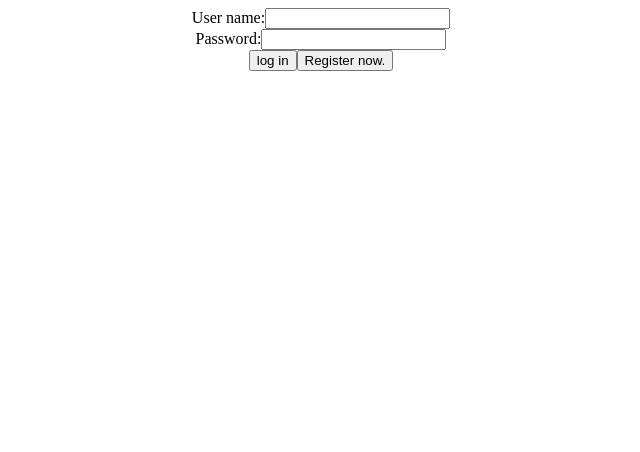
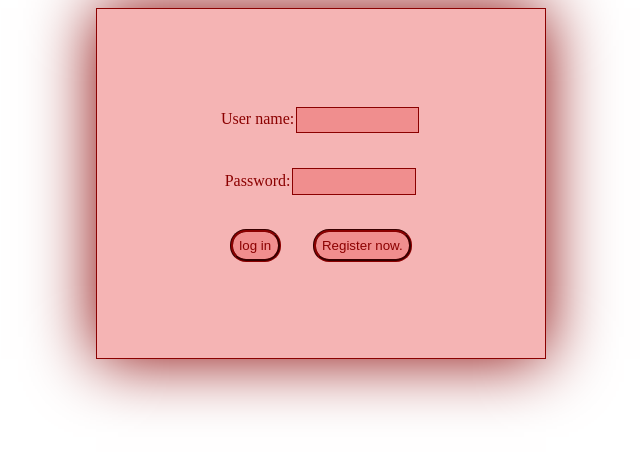
Before and after one commit to CatalinaSorina/Insta-with-React, a React (Create React App) app: page / in a window 1280 px wide. Shown: the top 452 px of the page, without its empty margins (319-959 px from the left). Built offline with nearby package versions, Linux system fonts and the light colour scheme.

Commit message:
log style

```diff
--- a/src/components/Log/Log.css
+++ b/src/components/Log/Log.css
@@ -0,0 +1,56 @@
+.login {
+    display: flex;
+    flex-direction: column;
+    justify-content: center;
+    align-items: center;
+    margin:auto;
+    padding: 5rem;
+    width: 18rem;
+    background-color: rgba(235, 106, 106, 0.5);
+    border:0.1rem solid darkred;
+    box-shadow: 0 0 4rem darkred;
+}
+
+.credinals {
+    margin:1rem;
+    font:1rem cursive;
+    color: darkred;
+}
+
+.credinals input {
+    width: 7rem;
+    background-color: rgba(235, 106, 106, 0.5);
+    border:0.1rem solid darkred;
+    color:darkred;
+    margin:0.1rem;
+    padding: 0.3rem;
+    outline-color: rgb(255, 217, 49);
+}
+
+.logBt {
+    padding: 0.4rem;
+    border-radius: 1rem;
+    border:0.2rem groove darkred;
+    background-color:rgba(235, 106, 106, 0.5);
+    color:darkred;
+    margin:1rem;
+    outline: none;
+}
+.logBt:hover {
+    background-color: rgb(94, 17, 17);
+    color:rgb(255, 217, 49);
+}
+
+.regNowBt {
+    padding: 0.4rem;
+    border-radius: 1rem;
+    border:0.2rem groove darkred;
+    background-color:rgba(235, 106, 106, 0.5);
+    color:darkred;
+    margin:1rem;
+    outline: none;
+}
+.regNowBt:hover {
+    background-color: rgb(94, 17, 17);
+    color:rgb(255, 217, 49);
+}
--- a/src/components/Log/Log.js
+++ b/src/components/Log/Log.js
@@ -1,4 +1,6 @@
 import React from 'react';
+
+import './Log.css';
 
 class Log extends React.Component {
     constructor(){
@@ -20,16 +22,18 @@ class Log extends React.Component {
     render() {
         return (
             <div className="login">
-                <div>
+                <div className="credinals">
                     <label>User name:</label>
-                    <input id="user" onChange={this.setUser}/>
+                    <input onChange={this.setUser}/>
+                </div>
+                <div className="credinals">
+                    <label>Password:</label>
+                    <input onChange={this.setPass}/>
                 </div>
                 <div>
-                    <label>Password:</label>
-                    <input id="pass" onChange={this.setPass}/>
+                    <button className="logBt" onClick={()=>this.props.log(this.state.username)}>log in</button>
+                    <button className="regNowBt" onClick={this.props.registerNow}>Register now.</button>
                 </div>
-                <button className="logBt" onClick={()=>this.props.log(this.state.username)}>log in</button>
-                <button onClick={this.props.registerNow}>Register now.</button>
             </div>
         )
     }
```
